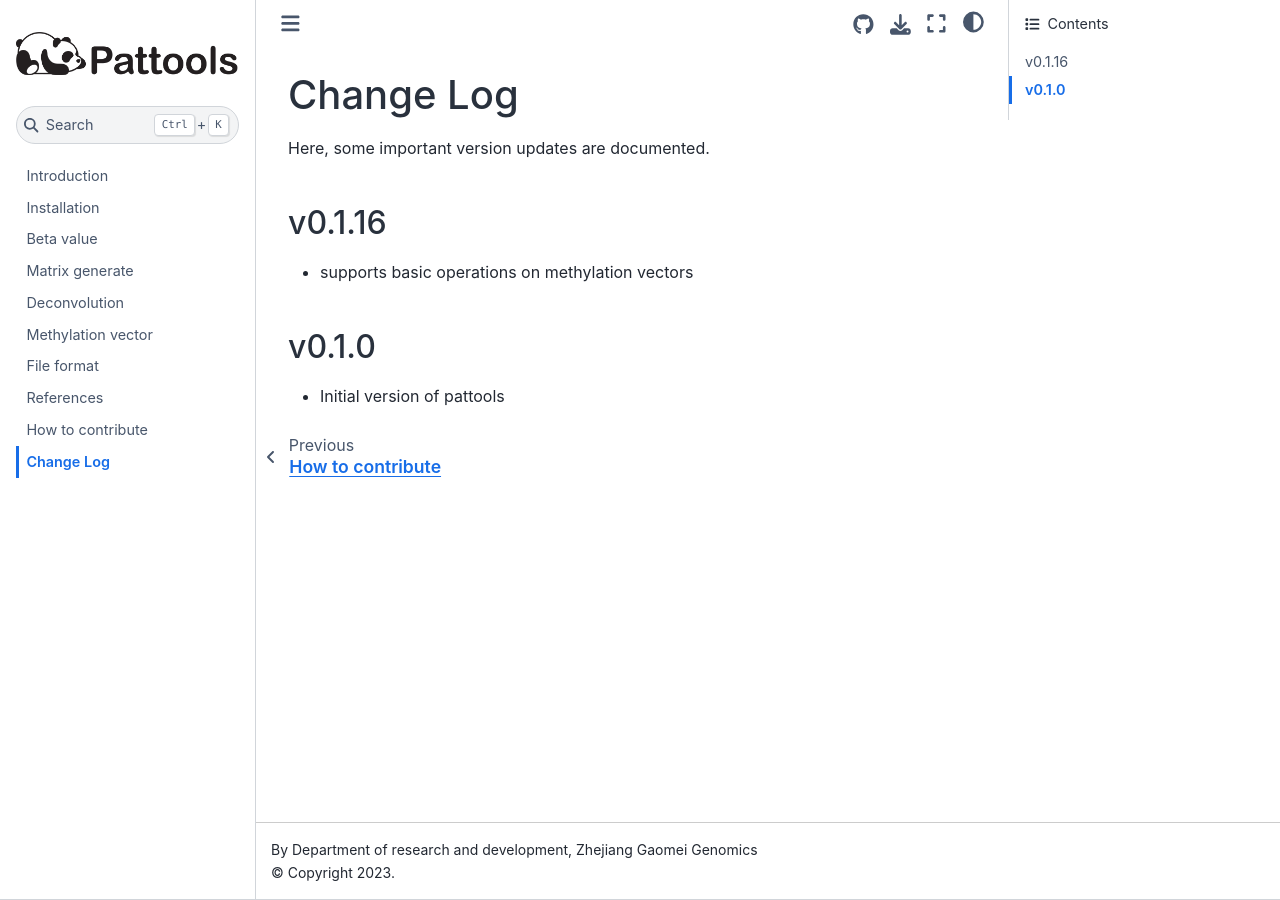
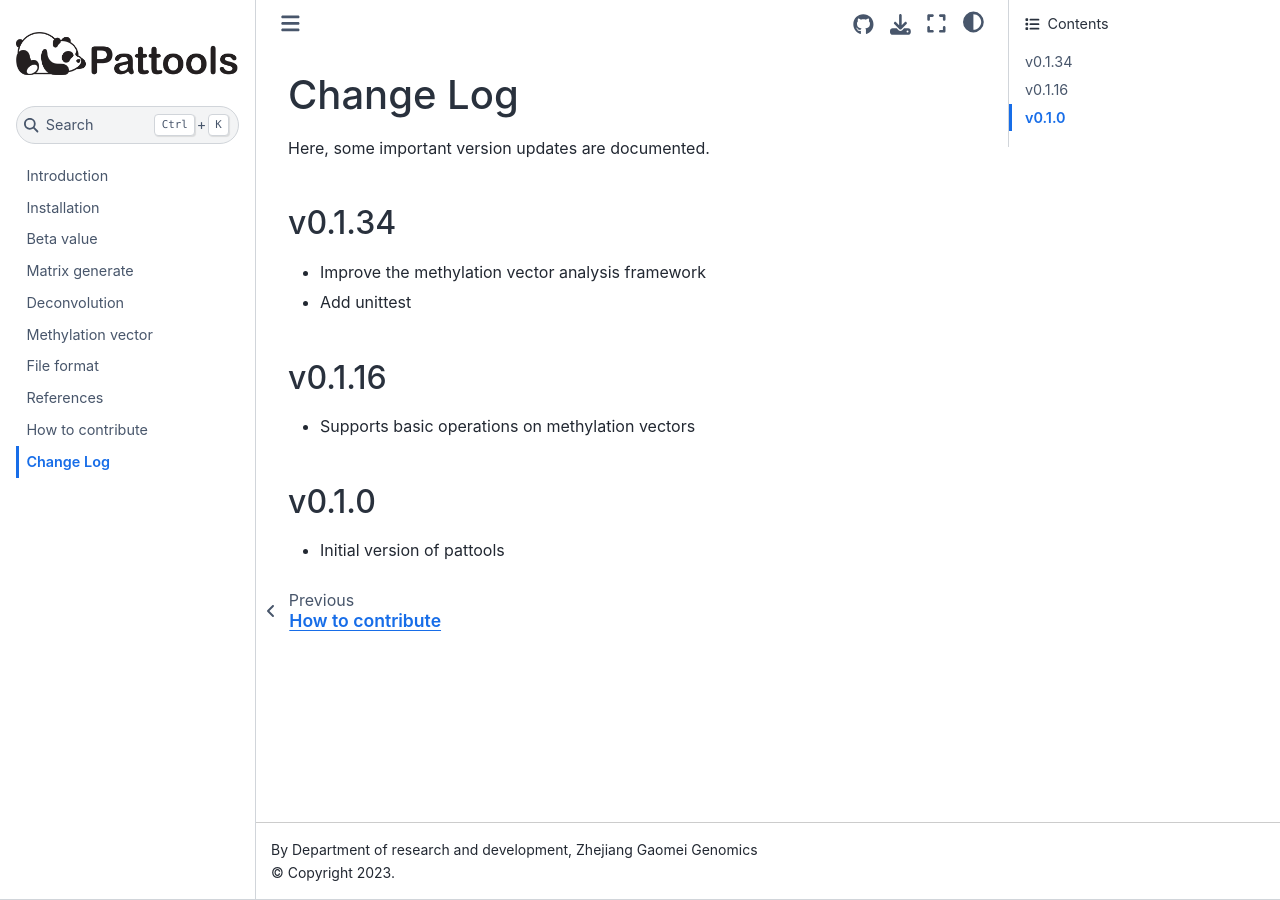
Before and after one commit to hcyvan/pattools, a Jupyter Book: the page built from docs/changelog.md, in a window 1280 px wide. Built offline with Jupyter Book 1.0.4 settings and Sphinx 7.4.7 and the Sphinx Book theme 1.1.4, drawn with Linux system fonts in a browser that asks for light colours.

Commit message:
update changelog

```diff
--- a/docs/changelog.md
+++ b/docs/changelog.md
@@ -1,7 +1,11 @@
 # Change Log
 Here, some important version updates are documented.
+## v0.1.34
+- Improve the methylation vector analysis framework
+- Add unittest
+
 ## v0.1.16
-- supports basic operations on methylation vectors
+- Supports basic operations on methylation vectors
 
 ## v0.1.0
 - Initial version of pattools
```
